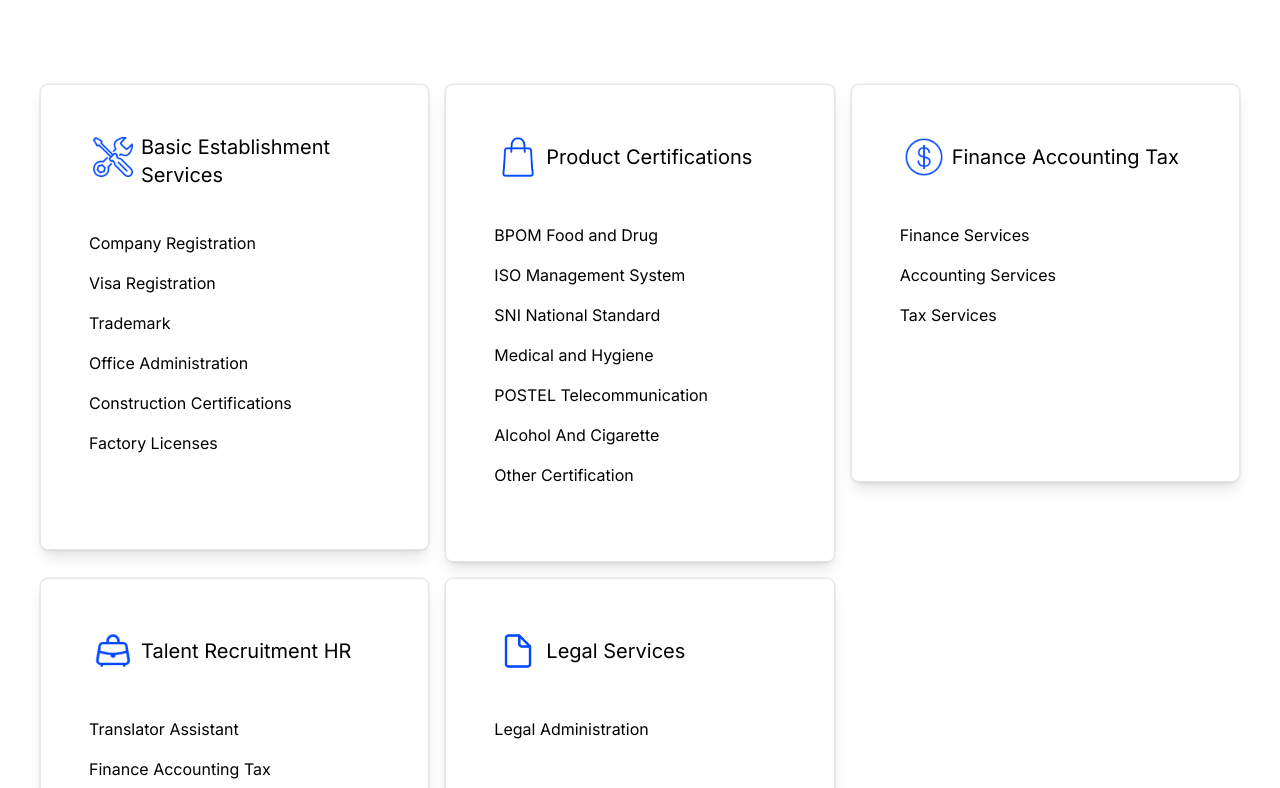
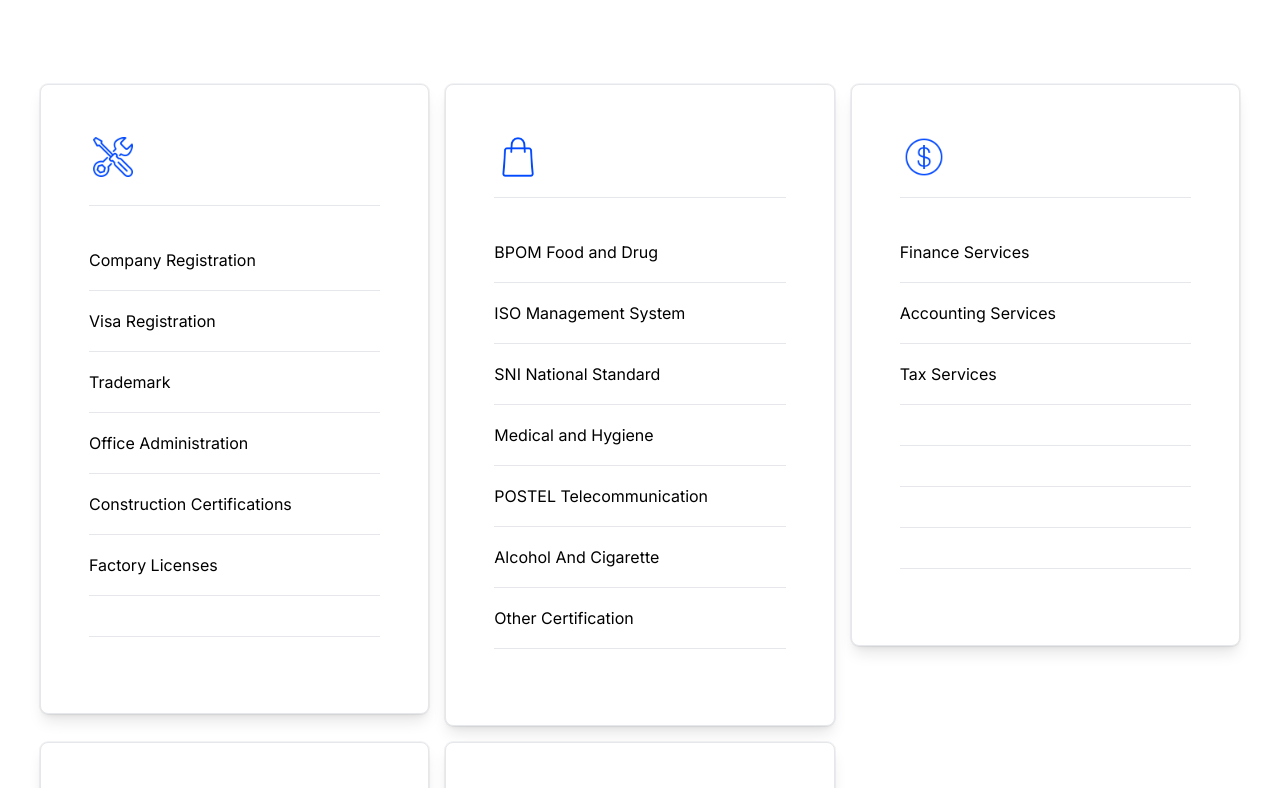
Before and after one commit to fikriymnn/tys-cons, a Next.js app: page / in a window 1280 px wide. Shown: the part 872-1660 px from the top of the page. Built offline with nearby package versions, Linux system fonts and the light colour scheme.

Commit message:
Update MainCard.jsx
Update line hr in MainCard.jsx

```diff
--- a/src/components/MainCard.jsx
+++ b/src/components/MainCard.jsx
@@ -3,17 +3,18 @@ import React from 'react'
 import { Card } from 'flowbite-react';
 function MainCard({ icon, title, text1, text2, text3, text4, text5, text6, text7, clickText1, clickText2, clickText3, clickText4, clickText5, clickText6, clickText7 }) {
      return (
-          <Card className='group block rounded-lg p-6 md:bg-white bg-blue-600 ring-1 ring-slate-900/5 shadow-lg space-y-3 md:hover:bg-sky-500 hover:ring-sky-500  group-hover:text-white hover:underline'>
+          <Card className='group block rounded-lg md:p-6 md:bg-white bg-blue-600 ring-1 ring-slate-900/5 shadow-lg space-y-3 md:hover:bg-sky-500 hover:ring-sky-500  group-hover:text-white'>
 
                <div className="flex items-baseline text-gray-900  first-linexport hover:/assets/images/icontools3.png
                      {mainCard}">
                     <img className='w-10 group-hover:stroke-white m-1' src={icon} alt="" />
 
-                    <span className="border-b-2 border-white md:border-none ml-1 text-xl font-normal my-auto  text-black  group-hover:text-white">
+                    <span className="border-b-2 border-white md:border-none ml-1 text-xl font-normal my-auto  text-black  group-hover:text-white md:text-white">
                          {title}
                     </span>
 
                </div>
+               <hr className='' />
 
                <ul className="my-7 space-y-5">
                     <a href={clickText1}>
@@ -27,6 +28,7 @@ function MainCard({ icon, title, text1, text2, text3, text4, text5, text6, text7
                               </span>
                          </li>
                     </a>
+                    <hr className='' />
 
                     <li className="flex space-x-3">
 
@@ -34,36 +36,42 @@ function MainCard({ icon, title, text1, text2, text3, text4, text5, text6, text7
                               {text2}
                          </span>
                     </li>
+                    <hr className='' />
                     <li className="flex space-x-3">
 
                          <span className="text-base font-normal leading-tight text-black group-hover:text-white">
                               {text3}
                          </span>
                     </li>
+                    <hr className='' />
                     <li className="flex space-x-3">
 
                          <span className="text-base font-normal leading-tight text-black group-hover:text-white">
                               {text4}
                          </span>
                     </li>
+                    <hr className='' />
                     <li className="flex space-x-3">
 
                          <span className="text-base font-normal leading-tight text-black group-hover:text-white">
                               {text5}
                          </span>
                     </li>
+                    <hr className='' />
                     <li className="flex space-x-3">
 
-                         <span className="text-base font-normal leading-tight text-black group-hover:text-white">
+                         <span className="text-base font-normal leading-tight text-black  group-hover:text-white">
                               {text6}
                          </span>
                     </li>
+                    <hr className='' />
                     <li className="flex space-x-3">
 
                          <span className="text-base font-normal leading-tight text-black group-hover:text-white">
                               {text7}
                          </span>
                     </li>
+                    <hr className='' />
 
 
                </ul>
```
